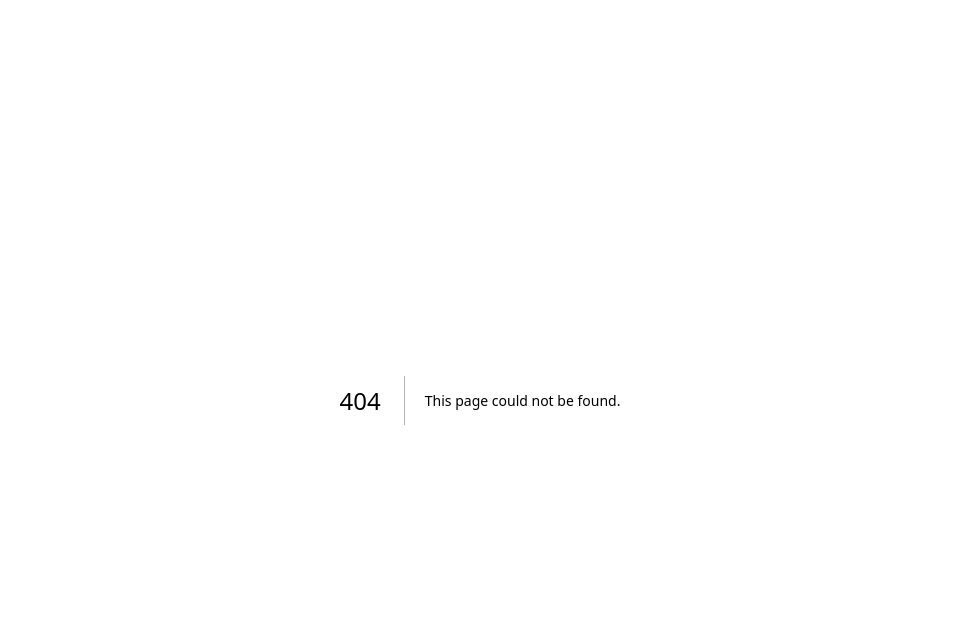
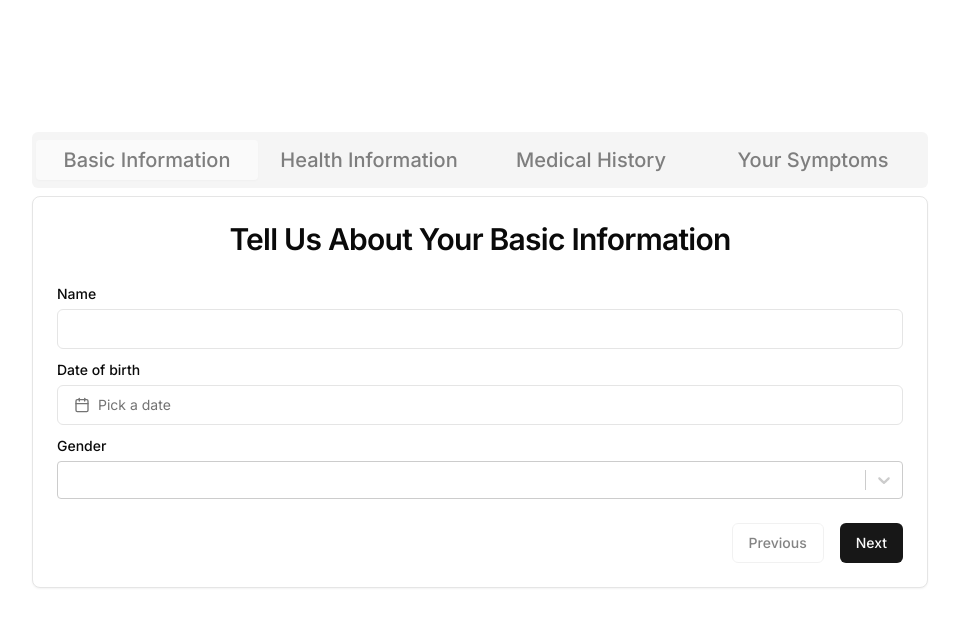
Before and after one commit to saurabhsharma104/Smart-Health-Advisor, a Next.js app: page /predict in a window 1280 px wide. Before the commit this address had no page. Shown: the top 626 px of the page, without its empty margins (160-1119 px from the left). Built offline with nearby package versions, Linux system fonts and the light colour scheme.

Commit message:
[issue] solve minor issue

```diff
--- a/app/(marketing)/_components/heading.tsx
+++ b/app/(marketing)/_components/heading.tsx
@@ -16,7 +16,7 @@ const Heading = () => {
         </h3>
 
         <Button asChild>
-            <Link href='/home'>
+            <Link href='/predict'>
                 Predict Disease
                 <ArrowRight className="h-4 w-4 ml-2"/>
             </Link>
--- a/app/(home)/_components/personal-info.tsx
+++ b/app/(predict)/_components/personal-info.tsx
@@ -16,13 +16,14 @@ import { personalInfo } from '@/schema/personal-info'
 
 interface personalInfoVal {
     firstName: string,
-    gender:Object
+    gender:Object,
 }
 
 type PersonalInfoProps={
     onChangeFn:(val:string) => void,
+    activate:(value:boolean)=>void,
 }
-const PersonalInfo = ({onChangeFn}:PersonalInfoProps) => {
+const PersonalInfo = ({onChangeFn,activate}:PersonalInfoProps) => {
     const [dateofB, setDateofB] = React.useState<Date>()
 
     const initialValue:personalInfoVal={
@@ -35,6 +36,7 @@ const PersonalInfo = ({onChangeFn}:PersonalInfoProps) => {
         validationSchema:personalInfo,
         onSubmit:(values:any,action)=>{
             onChangeFn('health-information')
+            activate(false)
             console.log('onSubmit',values)
         }
     });
--- a/app/(home)/_components/symptoms.tsx
+++ b/app/(predict)/_components/symptoms.tsx
@@ -60,7 +60,7 @@ const Symptoms = ({onChangeFn}:SymptomsProps) => {
                     className=""
                     name="symptomsName"
                     id="symptomsName"
-                    placeholder='Smoking Habits'
+                    placeholder='Select Symptoms'
                     isSearchable
                     closeMenuOnSelect={false}
                     isMulti
--- a/app/(home)/home/page.tsx
+++ b/app/(predict)/predict/page.tsx
@@ -9,6 +9,7 @@ import Symptoms from '../_components/symptoms'
 
 const HomePage = () => {
     const [activeTab, setActiveTab] = useState("basic-information");
+    const [activateAllTab, setActivateAllTab] = useState(true)
 
     const onTabChange = (value:string) => {
         setActiveTab(value);
@@ -19,12 +20,12 @@ const HomePage = () => {
         <div className="flex flex-col items-center justify-center md:justify-start text-center gap-y-8 flex-1">
             <Tabs value={activeTab} onValueChange={onTabChange}  className="w-[90%] mt-5 md:w-[70%] lg:w-[70%]">
                 <TabsList className="hidden md:grid w-full grid-cols-4">
-                    <TabsTrigger value="basic-information">Basic Information</TabsTrigger>
-                    <TabsTrigger value="health-information">Health Information</TabsTrigger>
-                    <TabsTrigger value="medical-history">Medical History</TabsTrigger>
-                    <TabsTrigger value="your-symptoms">Your Symptoms</TabsTrigger>
+                    <TabsTrigger value="basic-information" disabled={activateAllTab}>Basic Information</TabsTrigger>
+                    <TabsTrigger value="health-information" disabled={activateAllTab}>Health Information</TabsTrigger>
+                    <TabsTrigger value="medical-history" disabled={activateAllTab}>Medical History</TabsTrigger>
+                    <TabsTrigger value="your-symptoms" disabled={activateAllTab}>Your Symptoms</TabsTrigger>
                 </TabsList>
-                <PersonalInfo onChangeFn={onTabChange}  />
+                <PersonalInfo onChangeFn={onTabChange} activate={setActivateAllTab} />
                 <HealthInformation onChangeFn={onTabChange} />
                 <MedicalHistory onChangeFn={onTabChange} currentTab={activeTab}/>
                 <Symptoms onChangeFn={onTabChange}/>
```
Also changed, not shown: app/(predict)/_components/health-information.tsx (renamed from app/(home)/_components/health-information.tsx), app/(predict)/_components/medical-history.tsx (renamed from app/(home)/_components/medical-history.tsx).
